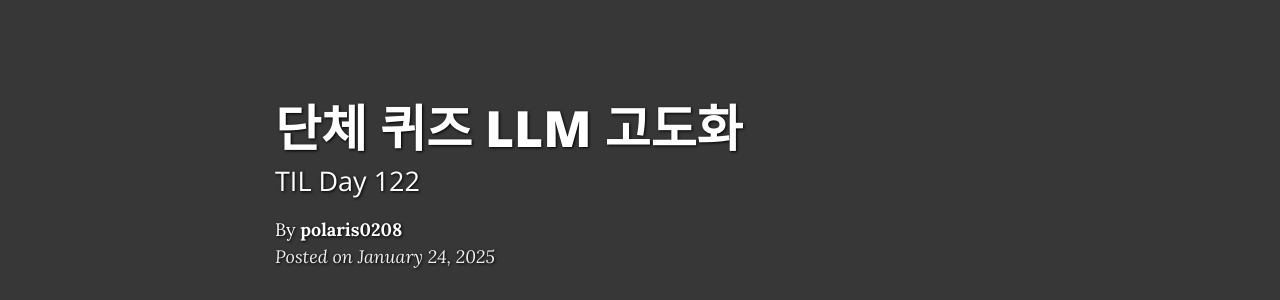
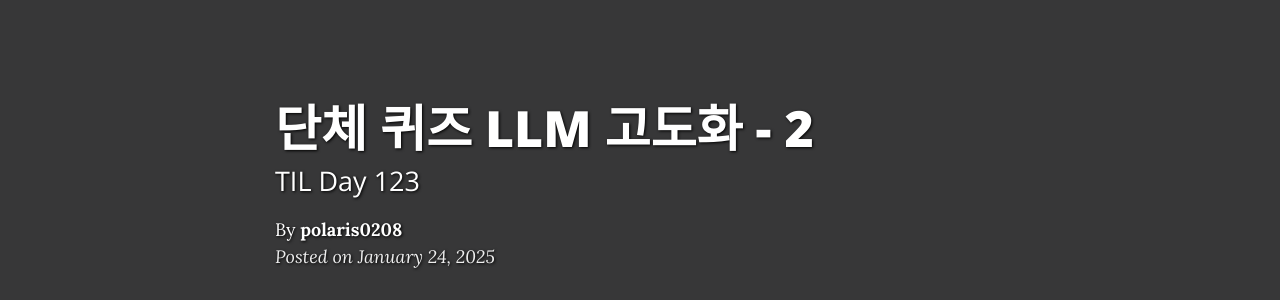
Before and after one commit to polaris0208/polaris0208.github.io, a Jekyll site: the page built from _posts/2025-01-24-Quiz-LLM-DRF-22.md, in a window 1280 px wide and 900 px high. Shown: the part 140-440 px from the top of the window. Built offline with Jekyll 4.4.1, drawn with Linux system fonts in a browser that asks for light colours; comment, search, counter and statistics services are not loaded.

Commit message:
fix : 제목 수정

```diff
--- a/_posts/2025-01-24-Quiz-LLM-DRF-22.md
+++ b/_posts/2025-01-24-Quiz-LLM-DRF-22.md
@@ -1,7 +1,7 @@
 ---
 layout: post
-title: 단체 퀴즈 LLM 고도화
-subtitle: TIL Day 122
+title: 단체 퀴즈 LLM 고도화 - 2
+subtitle: TIL Day 123
 cover-img: "/assets/img/background.png"
 thumbnail-img: ''
 share-img: ''
```
